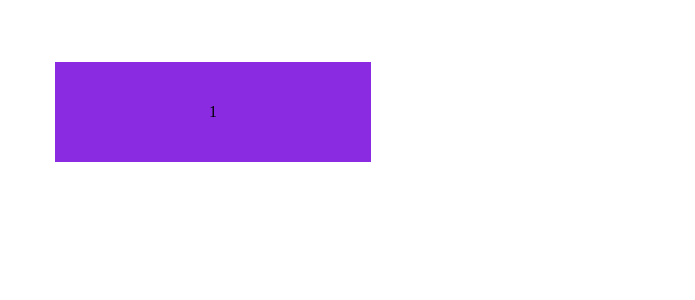
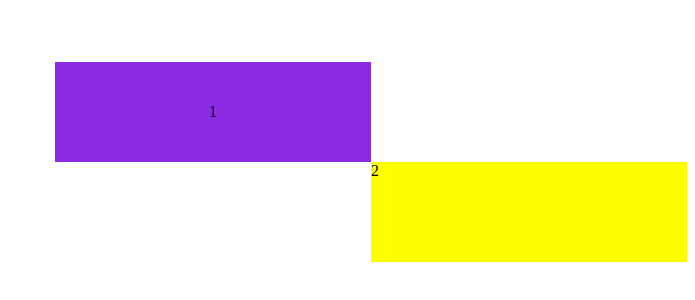
Before and after one commit to luzdarych/evaluacion1, a plain HTML site: page index.html in a window 1280 px wide. Shown: the part 146-446 px from the top of the page, without its empty margins (585-1280 px from the left). Drawn offline with Linux system fonts and the light colour scheme.

Commit message:
agregue un div

```diff
--- a/index.html
+++ b/index.html
@@ -11,6 +11,7 @@
 <body>
     <div class="caja-principal">
         <div class="caja1">1</div>
+        <div class="caja2">2</div>
 
     </div>
 </body>
--- a/style.css
+++ b/style.css
@@ -17,3 +17,10 @@
     justify-content: center;
     align-items: center;
 }
+.caja2{
+    grid-column: 4/4;
+    grid-row: 4/4;
+    background-color: yellow;
+
+
+}
```
